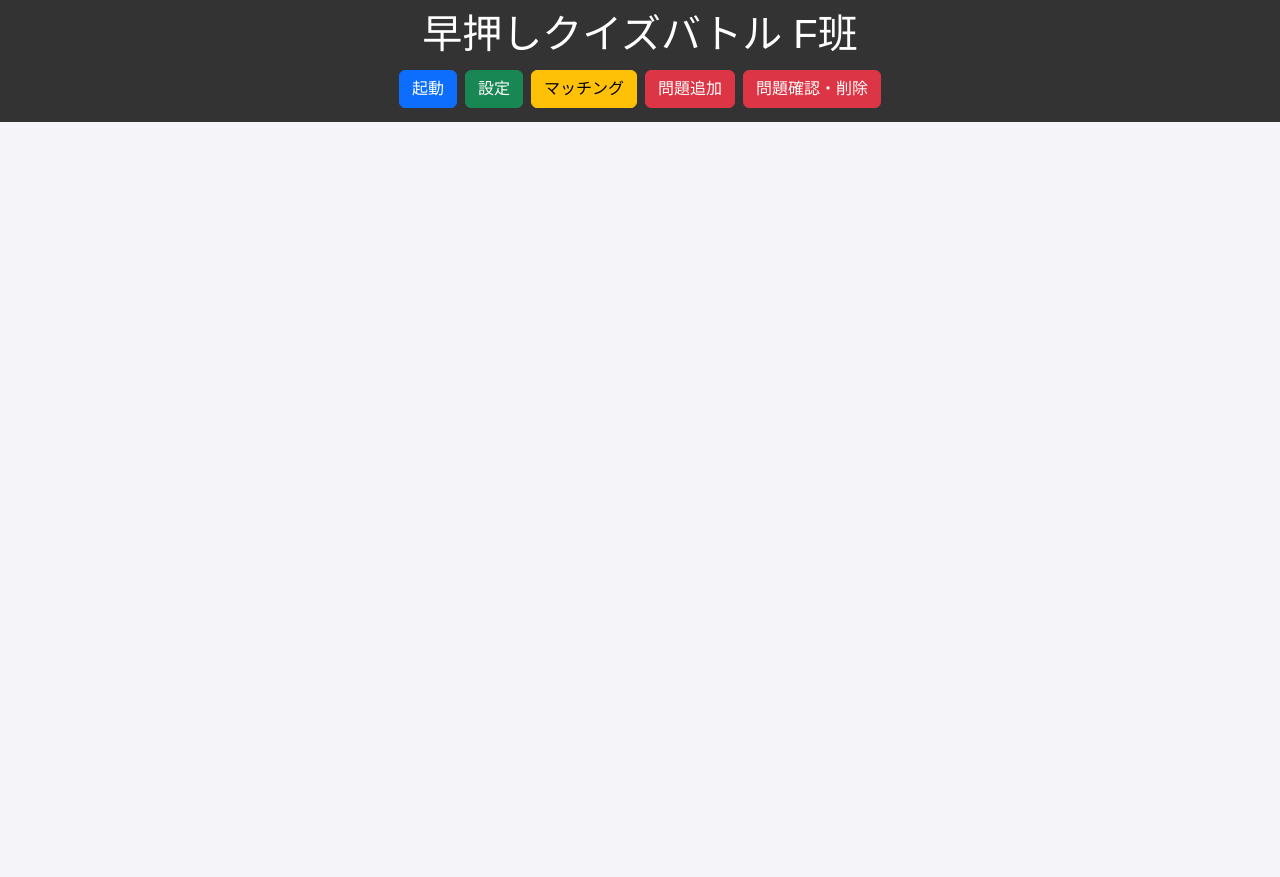
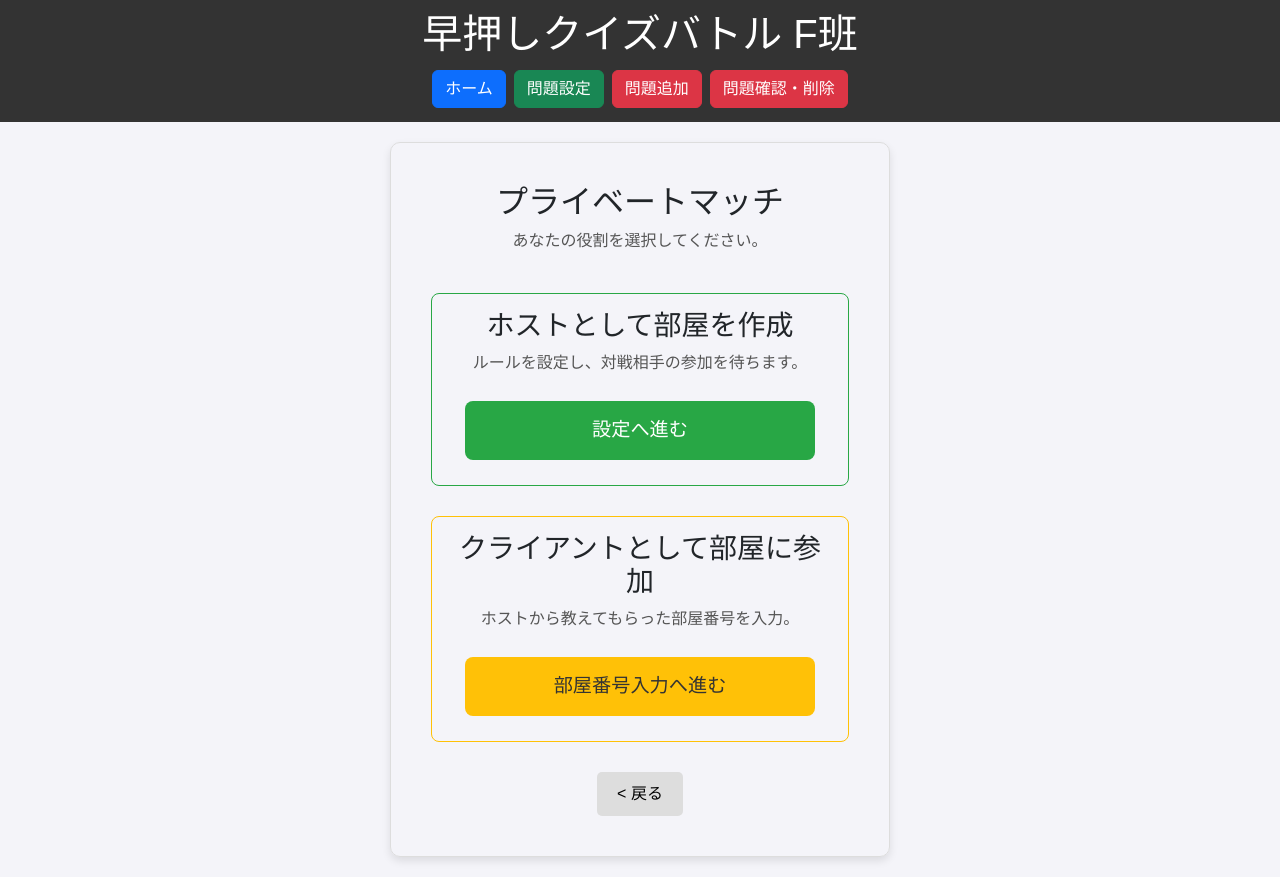
Before and after one commit to HaneMoon/hayaosiQuiz, a React (Vite) app: page /private-options in a window 1280 px wide. Before the commit the page ends 800 px from the top, so only its background shows below. Built offline with nearby package versions, Linux system fonts and the light colour scheme.

Commit message:
色々変更

```diff
--- a/database.rules.json
+++ b/database.rules.json
@@ -1,7 +1,7 @@
 {
   "rules": {
     "games": {
-      ".indexOn": "status",
+      ".indexOn": ["status", "isOpenMatch"],
       "$gameId": {
       }
     },
--- a/src/App.jsx
+++ b/src/App.jsx
@@ -1,19 +1,20 @@
 // src/App.jsx
 
-import React, { useState } from 'react';
-// ⭐ 修正: useLocation をインポート
+import React, { useState, lazy, Suspense } from 'react';
 import { BrowserRouter as Router, Routes, Route, Link, useLocation } from 'react-router-dom';
-import Home from './pages/Home.jsx';
-import Settings from './pages/Settings.jsx';
-import Matchmaking from './pages/Matchmaking.jsx';
-import Game from './pages/Game.jsx';
-import QuestionAdmin from './pages/QuestionAdmin.jsx';
-import QuestionReview from './pages/QuestionReview.jsx';
+
+// ページコンポーネントを動的インポートに置き換える (Code Splitting) ⭐
+const Home = lazy(() => import('./pages/Home.jsx'));
+const Settings = lazy(() => import('./pages/Settings.jsx'));
+const Matchmaking = lazy(() => import('./pages/Matchmaking.jsx'));
+const Game = lazy(() => import('./pages/Game.jsx'));
+const QuestionAdmin = lazy(() => import('./pages/QuestionAdmin.jsx'));
+const QuestionReview = lazy(() => import('./pages/QuestionReview.jsx'));
+// ⭐ 新しいコンポーネントをインポート
+const PrivateMatchOptions = lazy(() => import('./pages/PrivateMatchOption.jsx'));
+
 import './App.scss';
-// ⭐ constants からデフォルト設定に関連する値をインポートしていることを前提とします。
-// import { DEFAULT_RULES, SUBJECTS, GRADES } from './utils/constants';
-
-// ⭐ ダミーのデフォルト設定 (constants.js がないため)
+// ... (DEFAULT_SETTINGS は変更なし)
 const DEFAULT_SETTINGS = {
   rules: {
     winPoints: 5,
@@ -52,11 +53,10 @@ const App = () => {
   const handleGameEnd = () => {
     setGameId(null);
     setSettings(null);
-    // 起動画面や設定画面へ戻る処理
+    console.log("ゲーム終了: グローバルなゲームIDをリセットしました。");
   };
 
   return (
-    // ⭐ Routerの外側では useLocation を使えないため、AppContent コンポーネントにロジックを分離します。
     <Router>
       <AppContent
         settings={settings}
@@ -73,19 +73,16 @@ const App = () => {
 // ⭐ useLocation を使用するためのラッパーコンポーネント
 const AppContent = ({ settings, gameId, myPlayerId, handleRulesConfirmed, handleGameReady, handleGameEnd }) => {
   const location = useLocation();
-  // 現在のパスが /game または /game/xxx で始まっているかチェック
   const isGameRoute = location.pathname.startsWith('/game');
 
   return (
     <>
-      {/* ⭐ isGameRoute が false の場合のみヘッダーを表示 */}
       {!isGameRoute && (
         <header>
           <h1>早押しクイズバトル F班</h1>
             <nav className="nav justify-content-center">
-            <Link to="/" className="btn btn-primary m-1">起動</Link>
-            <Link to="/settings" className="btn btn-success m-1">設定</Link>
-            <Link to="/matchmaking" className="btn btn-warning m-1">マッチング</Link>
+            <Link to="/" className="btn btn-primary m-1">ホーム</Link>
+            <Link to="/settings" className="btn btn-success m-1">問題設定</Link>
             <Link to="/admin" className="btn btn-danger m-1">問題追加</Link>
             <Link to="/review" className="btn btn-danger m-1">問題確認・削除</Link>
           </nav>
@@ -93,8 +90,12 @@ const AppContent = ({ settings, gameId, myPlayerId, handleRulesConfirmed, handle
       )}
 
       <main className="content container">
+        <Suspense fallback={<div>ロード中...</div>}>
           <Routes>
             <Route path="/" element={<Home />} />
+
+            {/* ⭐ 新しい選択画面のルートを追加 */}
+            <Route path="/private-options" element={<PrivateMatchOptions />} />
 
             <Route
               path="/settings"
@@ -105,8 +106,7 @@ const AppContent = ({ settings, gameId, myPlayerId, handleRulesConfirmed, handle
               path="/matchmaking"
               element={
                 <Matchmaking
-                myPlayerId={myPlayerId} // myPlayerId を渡す
-                // ⭐ settings が null の場合、デフォルト設定を使用
+                  myPlayerId={myPlayerId}
                   settings={settings || DEFAULT_SETTINGS}
                   onGameReady={handleGameReady}
                 />
@@ -133,14 +133,13 @@ const AppContent = ({ settings, gameId, myPlayerId, handleRulesConfirmed, handle
               }
             />
 
-          {/* ルートパラメータがない場合でも、現在接続中のゲームIDを使ってGame画面へ遷移できるようにする */}
             {gameId && (
               <Route
                 path="/game"
                 element={
                   <Game
                     myPlayerId={myPlayerId}
-                  propGameId={gameId} // 状態からIDを渡す (propGameIdとして)
+                    propGameId={gameId}
                     onGameEnd={handleGameEnd}
                   />
                 }
@@ -148,6 +147,7 @@ const AppContent = ({ settings, gameId, myPlayerId, handleRulesConfirmed, handle
             )}
 
           </Routes>
+        </Suspense>
       </main>
     </>
   );
--- a/src/firebase/db.js
+++ b/src/firebase/db.js
@@ -75,16 +75,16 @@ const addClientToGame = async (gameId, clientPlayer) => {
 const findOrCreateOpenGame = async (ruleSettings, clientPlayer) => {
   const gamesRef = ref(db, 'games');
 
-  // 1. 空いているオープンマッチの部屋を検索 (status='waiting' かつ players数が1人)
-  // ⭐ クエリ: status が 'waiting' のもの
+  // 1. 空いているオープンマッチの部屋を検索
+  // ⭐ クエリ: status が 'waiting' のもの (Firebase Consoleで .indexOn: "status" が必要)
   const openGamesQuery = query(
     gamesRef,
     orderByChild('status'),
     equalTo('waiting'),
-    limitToFirst(10) // 効率化のため、最初の10件だけ取得
+    limitToFirst(10) // 最初の10件の waiting 部屋を検索
   );
 
-  console.log("空いているオープンマッチの部屋を検索中...");
+  console.log("空いているオープンマッチの部屋を検索中 (条件: status='waiting')...");
 
   const snapshot = await get(openGamesQuery);
   let availableGameId = null;
@@ -92,11 +92,12 @@ const findOrCreateOpenGame = async (ruleSettings, clientPlayer) => {
   if (snapshot.exists()) {
     const games = snapshot.val();
 
-    // 取得したゲームの中から、'waiting' かつ 'isOpenMatch' が true で、プレイヤー数が1人の部屋を探す
+    // 取得したゲームの中から、'waiting' かつ 'isOpenMatch' が true で、プレイヤー数が1人の部屋をクライアント側で探す
     for (const gameId in games) {
       const game = games[gameId];
       const playerCount = Object.keys(game.players || {}).length;
 
+      // ⭐ 修正: 確実に isOpenMatch と playerCount をチェック
       if (game.isOpenMatch === true && playerCount === 1) {
         availableGameId = gameId;
         console.log(`[Success] 空いているオープン部屋を発見: ${availableGameId}`);
--- /dev/null
+++ b/src/pages/PrivateMatchOption.jsx
@@ -0,0 +1,82 @@
+// src/pages/PrivateMatchOptions.jsx
+
+import React from 'react';
+import { useNavigate } from 'react-router-dom';
+
+const PrivateMatchOptions = () => {
+    const navigate = useNavigate();
+
+    const containerStyle = {
+        textAlign: 'center',
+        padding: '40px',
+        maxWidth: '500px',
+        margin: '0 auto',
+        border: '1px solid #ddd',
+        borderRadius: '10px',
+        boxShadow: '0 4px 8px rgba(0,0,0,0.1)',
+    };
+
+    const buttonStyle = {
+        padding: '15px 30px',
+        fontSize: '1.2em',
+        margin: '10px 0',
+        cursor: 'pointer',
+        border: 'none',
+        borderRadius: '8px',
+        width: '100%',
+        transition: 'background-color 0.3s',
+        maxWidth: '350px',
+    };
+
+    // ホストとして設定へ遷移
+    const handleHost = () => {
+        // Settings 画面へ遷移し、そこで設定完了後に Matchmaking (ホストモード) へ遷移する
+        navigate('/settings', { state: { role: 'host' } });
+    };
+
+    // クライアントとして直接参加画面へ遷移
+    const handleClient = () => {
+        // Matchmaking 画面へ遷移し、クライアントモードで部屋ID入力を表示する
+        navigate('/matchmaking', { state: { type: 'private', role: 'client' } });
+    };
+
+    return (
+        <div style={containerStyle}>
+            <h2>プライベートマッチ</h2>
+            <p style={{ marginBottom: '40px', color: '#555' }}>あなたの役割を選択してください。</p>
+
+            {/* 1. ホストとして設定 */}
+            <div style={{ marginBottom: '30px', padding: '15px', border: '1px solid #28a745', borderRadius: '8px' }}>
+                <h3>ホストとして部屋を作成</h3>
+                <p style={{ color: '#555' }}>ルールを設定し、対戦相手の参加を待ちます。</p>
+                <button
+                    onClick={handleHost}
+                    style={{ ...buttonStyle, backgroundColor: '#28a745', color: 'white' }}
+                >
+                    設定へ進む
+                </button>
+            </div>
+
+            {/* 2. クライアントとして参加 */}
+            <div style={{ padding: '15px', border: '1px solid #ffc107', borderRadius: '8px' }}>
+                <h3>クライアントとして部屋に参加</h3>
+                <p style={{ color: '#555' }}>ホストから教えてもらった部屋番号を入力。</p>
+                <button
+                    onClick={handleClient}
+                    style={{ ...buttonStyle, backgroundColor: '#ffc107', color: '#333' }}
+                >
+                    部屋番号入力へ進む
+                </button>
+            </div>
+
+            <button
+                onClick={() => navigate('/')}
+                style={{ marginTop: '30px', padding: '10px 20px', fontSize: '1em', cursor: 'pointer', backgroundColor: '#ddd', border: 'none', borderRadius: '5px' }}
+            >
+                &lt; 戻る
+            </button>
+        </div>
+    );
+};
+
+export default PrivateMatchOptions;
--- a/src/pages/Settings.jsx
+++ b/src/pages/Settings.jsx
@@ -1,14 +1,13 @@
-// src/pages/Settings.js
+// src/pages/Settings.jsx
 
 import React, { useState } from 'react';
-import { useNavigate } from 'react-router-dom'; // 画面遷移用（仮）
+import { useNavigate } from 'react-router-dom';
 import { DEFAULT_RULES, SUBJECTS, GRADES } from '../utils/constants';
 
 const Settings = ({ onRulesConfirmed }) => {
   const [rules, setRules] = useState(DEFAULT_RULES);
-  // ⭐ setSelectedGrades を削除
   const [selectedSubjects, setSelectedSubjects] = useState(SUBJECTS);
-  const [selectedGrades] = useState(GRADES); // ⭐ 分割代入から setSelectedGrades を削除
+  const [selectedGrades] = useState(GRADES);
 
   const navigate = useNavigate();
 
@@ -39,16 +38,10 @@ const Settings = ({ onRulesConfirmed }) => {
       }
     };
 
-    // 実際には、この settings を Matchmaking.js へ渡し、部屋作成時にDBに保存します。
-    console.log('設定完了:', settings);
-    // 例: Matchmaking画面へ設定を渡して遷移
-    // navigate('/matchmaking', { state: { settings } });
-
-    // 開発のため仮のコールバック
     onRulesConfirmed(settings);
 
-    // 設定完了後、Matchmaking画面へ自動遷移
-    navigate('/matchmaking');
+    // ⭐ 設定完了後、Matchmaking画面へ自動遷移し、タイプ='private'、役割='host'を渡す
+    navigate('/matchmaking', { state: { type: 'private', role: 'host' } });
   };
 
   return (
@@ -96,7 +89,7 @@ const Settings = ({ onRulesConfirmed }) => {
         {/* 学年選択（ここでは全学年として固定することも可能） */}
       </div>
 
-      <button onClick={handleSubmit}>設定を確定し、マッチングへ</button>
+      <button onClick={handleSubmit}>設定を確定してマッチングへ</button>
     </div>
   );
 };
```
Also changed, not shown: src/pages/Home.jsx (+7 -7 lines), src/pages/Matchmaking.jsx (+36 -25 lines). Lines whose indentation alone changed are shown as unchanged.
